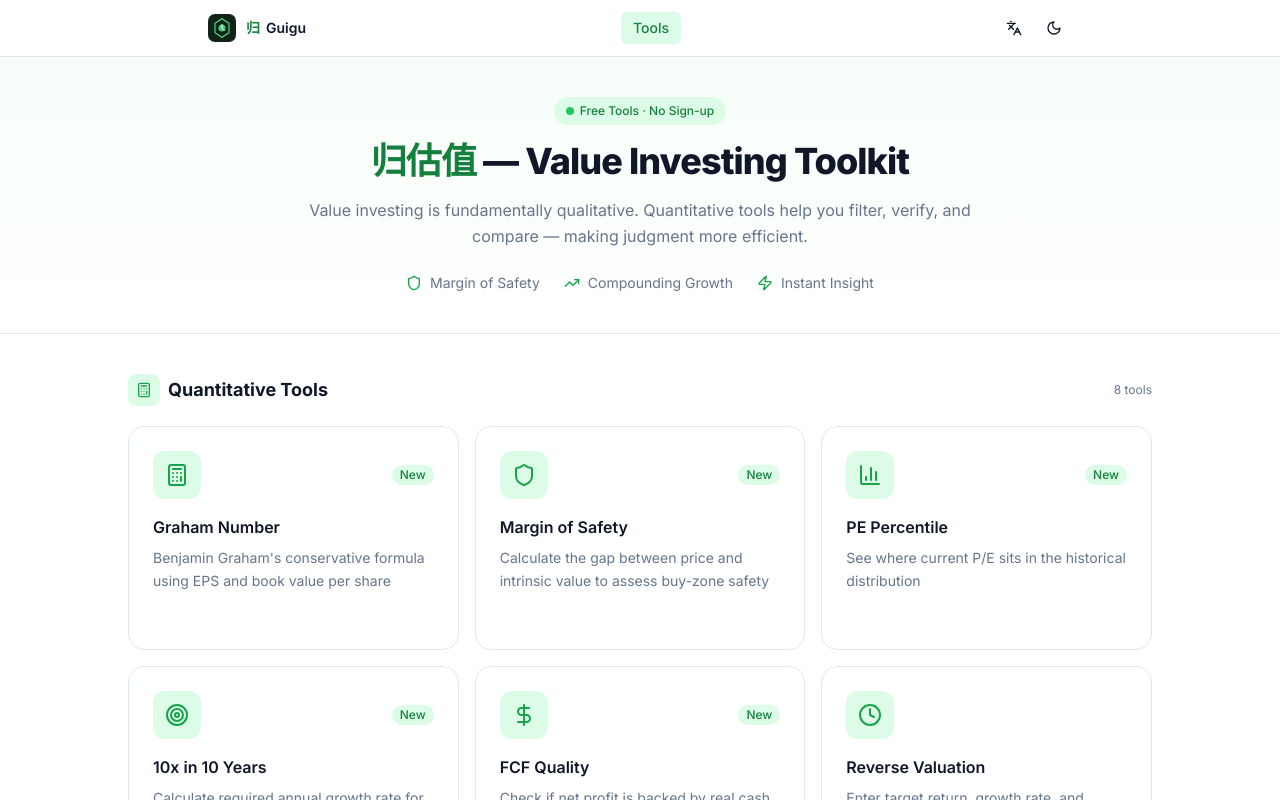
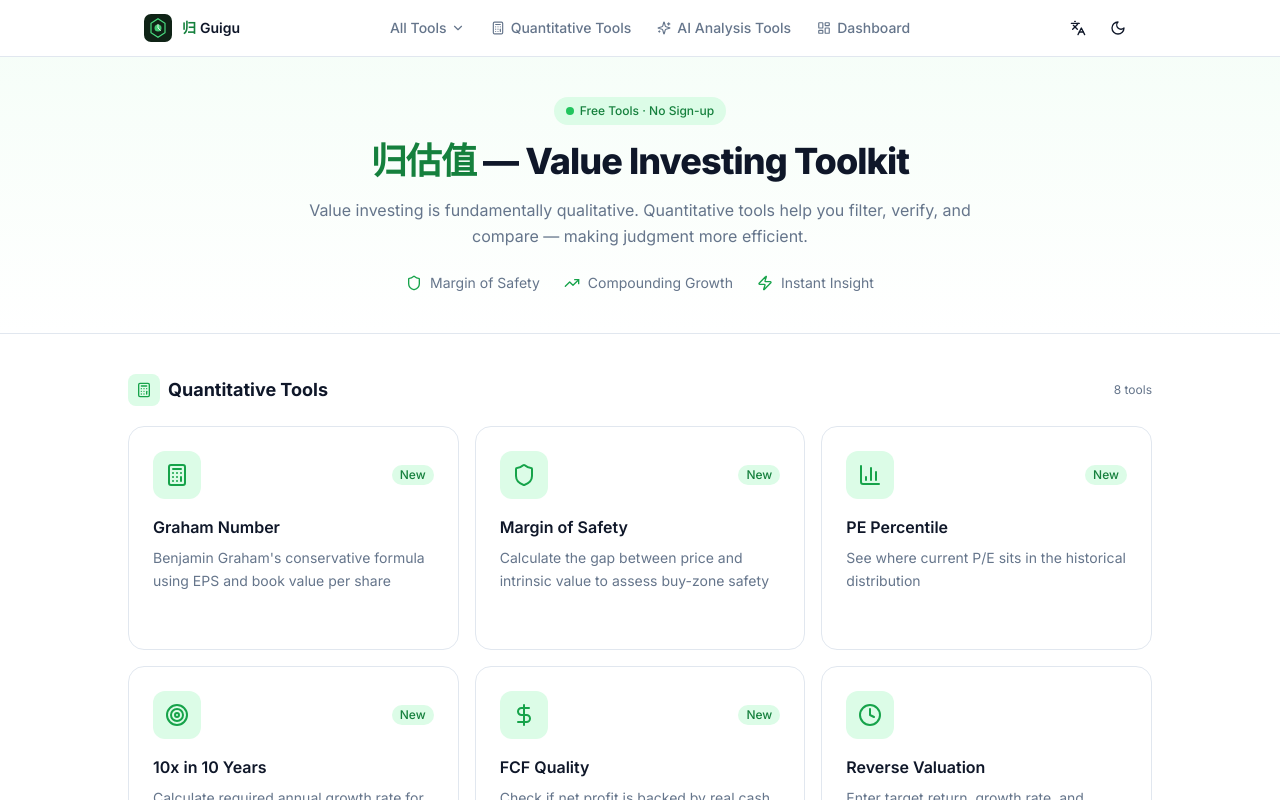
Before and after one commit to jiangxiaolei/value-investing-calculator, a Next.js app: page / in a window 1280 px wide. Shown: the top 800 px of the page. Built offline with nearby package versions, Linux system fonts and the light colour scheme.

Commit message:
feat: redesigned header nav — All Tools dropdown + category links + mobile menu + smooth scroll

```diff
--- a/components/landing/landing-page.tsx
+++ b/components/landing/landing-page.tsx
@@ -298,7 +298,7 @@ export function LandingPage() {
           {toolGroups.map((group) => {
             const CatIcon = group.icon
             return (
-              <div key={group.key}>
+              <div key={group.key} id={`cat-${group.key}`}>
                 {/* Category heading */}
                 <div className="flex items-center gap-2 mb-5">
                   <div className={`flex items-center justify-center w-8 h-8 rounded-lg ${
--- a/components/layout/header.tsx
+++ b/components/layout/header.tsx
@@ -1,38 +1,160 @@
 "use client"
 
+import { useState } from "react"
 import { useLocale } from "@/lib/i18n/i18n-context"
 import { LocaleSwitcher } from "./locale-switcher"
 import { ThemeToggle } from "./theme-toggle"
+import { getToolsByCategory, categoryLabel } from "@/lib/tools-metadata"
+import { Calculator, Sparkles, LayoutDashboard, Menu, X, ChevronDown } from "lucide-react"
 import Link from "next/link"
+import { usePathname } from "next/navigation"
+
+const categories = [
+  { key: "quant" as const, icon: Calculator },
+  { key: "ai" as const, icon: Sparkles },
+  { key: "dashboard" as const, icon: LayoutDashboard },
+]
+
+const categoryIcons: Record<string, React.ElementType> = {
+  quant: Calculator,
+  ai: Sparkles,
+  dashboard: LayoutDashboard,
+}
 
 export function Header() {
   const { locale } = useLocale()
   const isZh = locale === "zh-CN"
+  const pathname = usePathname()
+  const isHome = pathname === "/"
+  const [mobileOpen, setMobileOpen] = useState(false)
+  const [toolsOpen, setToolsOpen] = useState(false)
 
   return (
     <header className="sticky top-0 z-50 border-b bg-background/95 backdrop-blur supports-[backdrop-filter]:bg-background/60">
-      <div className="max-w-4xl mx-auto px-4 h-14 flex items-center justify-between">
-        <Link href="/" className="flex items-center gap-2.5 hover:opacity-80 transition-opacity">
+      <div className="max-w-5xl mx-auto px-4 h-14 flex items-center justify-between">
+        {/* Logo */}
+        <Link href="/" className="flex items-center gap-2.5 hover:opacity-80 transition-opacity shrink-0">
           <img src="/logo.svg" alt="归估值" width={28} height={28} className="flex-shrink-0" />
-          <div className="flex items-center gap-1.5">
+          <div className="flex items-center gap-1">
             <span className="font-bold text-sm text-green-700 dark:text-green-400">归</span>
-            <span className="font-semibold text-sm">
-              {isZh ? "估值" : "Guigu"}
-            </span>
+            <span className="font-semibold text-sm">{isZh ? "估值" : "Guigu"}</span>
           </div>
         </Link>
 
-        <nav className="hidden sm:flex items-center gap-1">
-          <span className="px-3 py-1.5 text-sm font-medium text-green-700 dark:text-green-300 bg-green-100 dark:bg-green-900/40 rounded-md">
-            {isZh ? "工具箱" : "Tools"}
-          </span>
+        {/* Desktop nav */}
+        <nav className="hidden md:flex items-center gap-0.5">
+          {/* All Tools dropdown */}
+          <div className="relative" onMouseEnter={() => setToolsOpen(true)} onMouseLeave={() => setToolsOpen(false)}>
+            <button
+              className="flex items-center gap-1 px-3 py-1.5 text-sm font-medium text-muted-foreground hover:text-foreground hover:bg-accent rounded-md transition-colors"
+              onClick={() => setToolsOpen(!toolsOpen)}
+            >
+              {isZh ? "全部工具" : "All Tools"}
+              <ChevronDown className={`h-3.5 w-3.5 transition-transform ${toolsOpen ? "rotate-180" : ""}`} />
+            </button>
+
+            {toolsOpen && (
+              <div className="absolute top-full left-0 mt-1 w-64 rounded-xl border bg-background shadow-lg p-2 space-y-1 z-50">
+                {categories.map((cat) => {
+                  const CatIcon = cat.icon
+                  const tools = getToolsByCategory(cat.key)
+                  return (
+                    <div key={cat.key}>
+                      <div className="flex items-center gap-2 px-3 py-1.5 text-xs font-semibold text-muted-foreground uppercase tracking-wider">
+                        <CatIcon className="h-3 w-3" />
+                        {categoryLabel(cat.key, isZh)}
+                      </div>
+                      {tools.map((tool) => {
+                        const href = tool.id === "dashboard" ? "/dashboard" : `/tools/${tool.id}`
+                        return (
+                          <Link
+                            key={tool.id}
+                            href={href}
+                            className="flex items-center gap-2 px-3 py-2 text-sm rounded-lg hover:bg-accent hover:text-green-600 dark:hover:text-green-400 transition-colors"
+                            onClick={() => setToolsOpen(false)}
+                          >
+                            <span className="text-muted-foreground">{tool.id === "dashboard" ? "" : ""}</span>
+                            <span>{isZh ? tool.zh : tool.en}</span>
+                            {tool.category === "ai" && (
+                              <span className="ml-auto text-[10px] font-medium text-purple-600 dark:text-purple-400 bg-purple-100 dark:bg-purple-900/40 px-1.5 py-0.5 rounded">AI</span>
+                            )}
+                          </Link>
+                        )
+                      })}
+                    </div>
+                  )
+                })}
+              </div>
+            )}
+          </div>
+
+          {/* Category links — scroll on home, navigate on tool pages */}
+          {categories.map((cat) => {
+            const CatIcon = cat.icon
+            const href = isHome ? `#cat-${cat.key}` : `/#cat-${cat.key}`
+            return (
+              <a
+                key={cat.key}
+                href={href}
+                className="flex items-center gap-1.5 px-3 py-1.5 text-sm font-medium text-muted-foreground hover:text-foreground hover:bg-accent rounded-md transition-colors"
+              >
+                <CatIcon className="h-3.5 w-3.5" />
+                {categoryLabel(cat.key, isZh)}
+              </a>
+            )
+          })}
         </nav>
 
+        {/* Right side */}
         <div className="flex items-center gap-1">
           <LocaleSwitcher />
           <ThemeToggle />
+          {/* Mobile hamburger */}
+          <button
+            className="md:hidden inline-flex items-center justify-center h-9 w-9 rounded-md hover:bg-accent transition-colors"
+            onClick={() => setMobileOpen(!mobileOpen)}
+            aria-label={isZh ? "菜单" : "Menu"}
+          >
+            {mobileOpen ? <X className="h-4 w-4" /> : <Menu className="h-4 w-4" />}
+          </button>
         </div>
       </div>
+
+      {/* Mobile nav */}
+      {mobileOpen && (
+        <div className="md:hidden border-t bg-background">
+          <div className="max-w-5xl mx-auto px-4 py-3 space-y-1">
+            {categories.map((cat) => {
+              const CatIcon = cat.icon
+              const tools = getToolsByCategory(cat.key)
+              return (
+                <div key={cat.key} className="py-1">
+                  <div className="flex items-center gap-2 px-3 py-1.5 text-xs font-semibold text-muted-foreground uppercase tracking-wider">
+                    <CatIcon className="h-3 w-3" />
+                    {categoryLabel(cat.key, isZh)}
+                  </div>
+                  {tools.map((tool) => {
+                    const href = tool.id === "dashboard" ? "/dashboard" : `/tools/${tool.id}`
+                    return (
+                      <Link
+                        key={tool.id}
+                        href={href}
+                        className="flex items-center gap-2 px-3 py-2 text-sm rounded-lg hover:bg-accent hover:text-green-600 dark:hover:text-green-400 transition-colors"
+                        onClick={() => setMobileOpen(false)}
+                      >
+                        <span>{isZh ? tool.zh : tool.en}</span>
+                        {tool.category === "ai" && (
+                          <span className="text-[10px] font-medium text-purple-600 dark:text-purple-400 bg-purple-100 dark:bg-purple-900/40 px-1.5 py-0.5 rounded">AI</span>
+                        )}
+                      </Link>
+                    )
+                  })}
+                </div>
+              )
+            })}
+          </div>
+        </div>
+      )}
     </header>
   )
 }
```
Also changed, not shown: styles/globals.css (+8 -0 lines).
